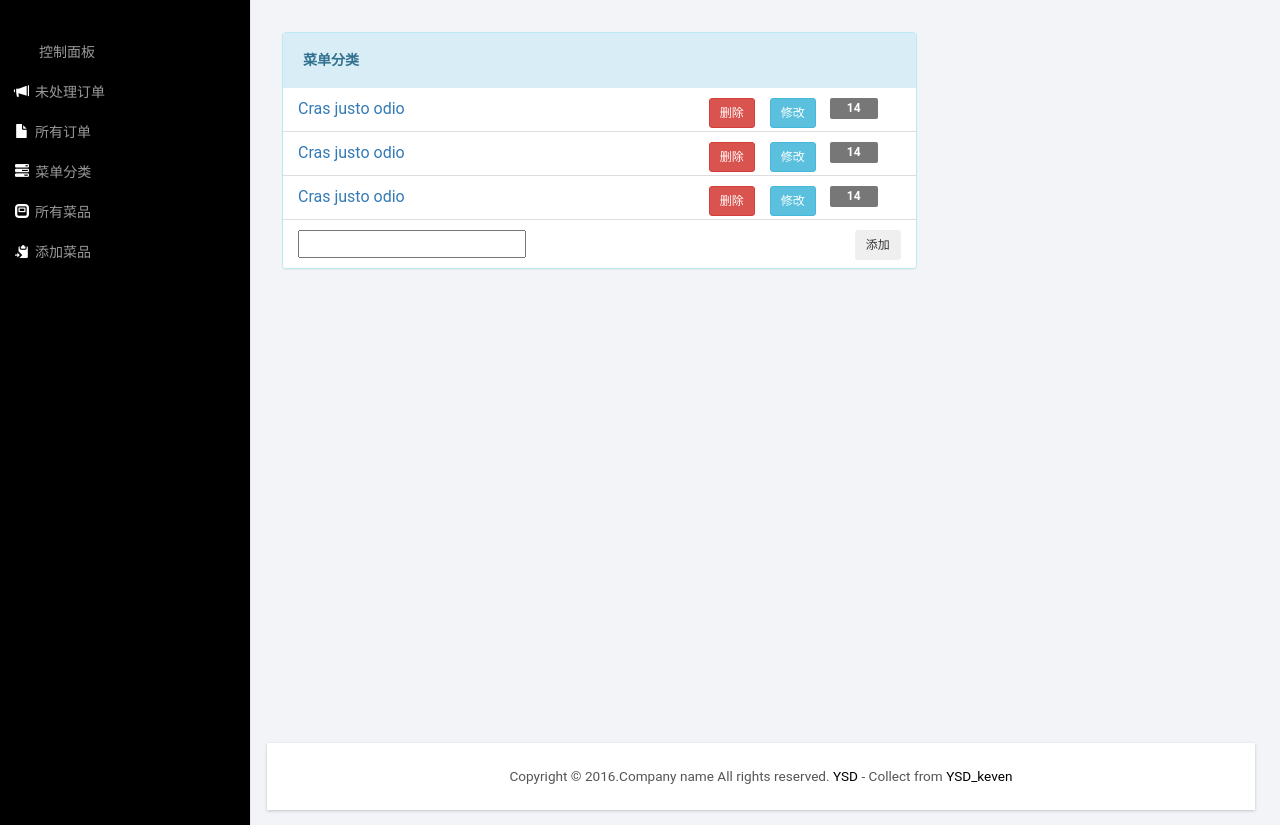
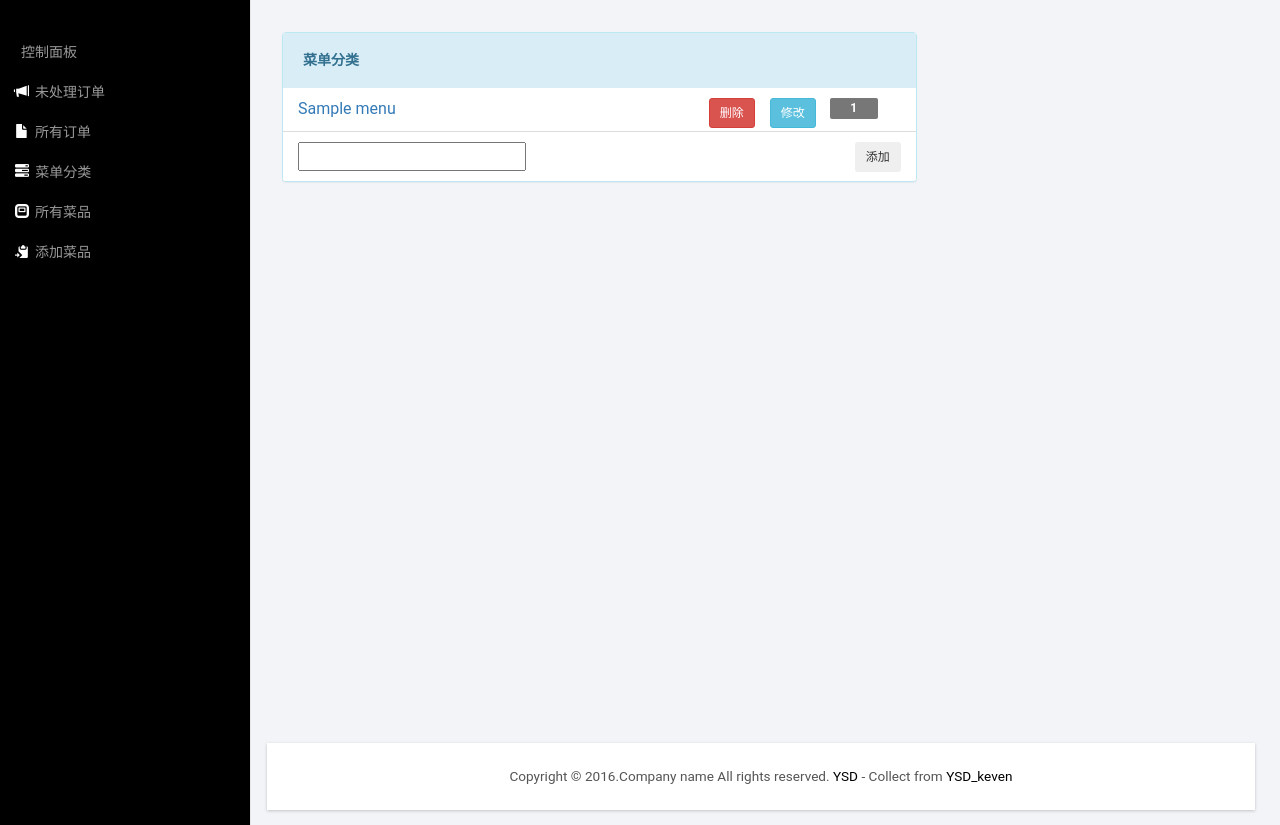
Before and after one commit to gvglaok/chiyo, a CodeIgniter app: the page made by application/views/admin/menuClass.php in a window 1280 px wide. Shown: the part 51-876 px from the top of the page. Run offline with CodeIgniter, Linux system fonts and the light colour scheme; tables that the repository leaves empty hold one stand-in row (values such as "Sample post"); the template is opened without the code that fills it: most values are stand-ins (such as "Sample title", 1, 10 or a date in 2020); some web fonts are replaced.

Commit message:
menu class ok

```diff
--- a/application/models/admin/menuClassm.php
+++ b/application/models/admin/menuClassm.php
@@ -9,7 +9,11 @@ class menuClassm extends CI_Model {
 		parent::__construct();
 	}
 
-
+	public function addcn($data='')
+	{
+		$query=$this->db->insert('class', $data);
+		return $query;
+	}
 
 }
 
--- a/application/views/admin/menuClass.php
+++ b/application/views/admin/menuClass.php
@@ -21,11 +21,11 @@
     <link href="<?php echo base_url(); ?>skin/admin/css/style.css" rel='stylesheet' type='text/css' />
     <!-- Graph CSS -->
     <link href="<?php echo base_url(); ?>skin/admin/css/lines.css" rel='stylesheet' type='text/css' />
-    <link href="<?php echo base_url(); ?>skin/admin/css/font-awesome.css" rel="stylesheet">
+
     <!-- jQuery -->
     <script src="<?php echo base_url(); ?>skin/admin/js/jquery.min.js"></script>
     <!-- webfonts -->
-    <link href='http://fonts.useso.com/css?family=Roboto:400,100,300,500,700,900' rel='stylesheet' type='text/css'>
+
     <!-- webfonts -->
     <!-- Nav CSS -->
     <link href="<?php echo base_url(); ?>skin/admin/css/custom.css" rel="stylesheet">
@@ -91,27 +91,17 @@
                             <h3 class="panel-title">菜单分类</h3>
                         </div>
                         <div class="list-group">
+                        <?php foreach ($menu as $key ) :?>
                           <li class="list-group-item">
-                            <a href="">Cras justo odio</a>
+                            <a href=""><?php echo $key['cName']; ?></a>
                             <button type="button" class="btn btn-sm btn-info pull-right m75">修改</button>
                             <button type="button" class="btn btn-sm btn-danger pull-right m15">删除</button>
-                            <span class="badge">14</span>
+                            <span class="badge"><?php echo $key['cMenuNumber']; ?></span>
                           </li>
-                          <li class="list-group-item">
-                            <a href="">Cras justo odio</a>
-                            <button type="button" class="btn btn-sm btn-info pull-right m75">修改</button>
-                            <button type="button" class="btn btn-sm btn-danger pull-right m15">删除</button>
-                            <span class="badge">14</span>
-                          </li>
-                          <li class="list-group-item">
-                            <a href="">Cras justo odio</a>
-                            <button type="button" class="btn btn-sm btn-info pull-right m75">修改</button>
-                            <button type="button" class="btn btn-sm btn-danger pull-right m15">删除</button>
-                            <span class="badge">14</span>
-                          </li>
+                        <?php endforeach; ?>
                           <li class="list-group-item">
                             <input type="text" name="newClass" id="newClass"  required="required">
-                            <button class="btn btn-sm pull-right">添加</button>
+                            <button onclick="addCN()" class="btn btn-sm pull-right">添加</button>
                           </li>
                         </div>
                     </div>
@@ -130,7 +120,7 @@
     </div>
     <!-- /#wrapper -->
     <!-- Bootstrap Core JavaScript -->
-    <script src="js/bootstrap.min.js"></script>
+    <script src="<?php echo base_url(); ?>skin/admin/js/bootstrap.min.js"></script>
 </body>
 
 </html>
--- a/skin/admin/js/custom.js
+++ b/skin/admin/js/custom.js
@@ -34,3 +34,25 @@ $(function() {
         element.addClass('active');
     }
 });
+
+
+function addCN () {
+   $.ajax({
+       url: 'menuclass/addclass',
+       type: 'post',
+       dataType: 'html',
+       data: {cn: $("#newClass").val()},
+   })
+   .done(function() {
+       console.log("success");
+   })
+   .fail(function() {
+       console.log("error");
+   })
+   .always(function(mes) {
+       console.log("complete");
+       alert(mes);
+   });
+
+
+};
```
Also changed, not shown: application/controllers/admin/menuClass.php (+19 -1 lines), application/models/admin/menuAddm.php (+11 -0 lines), 1 other file.
